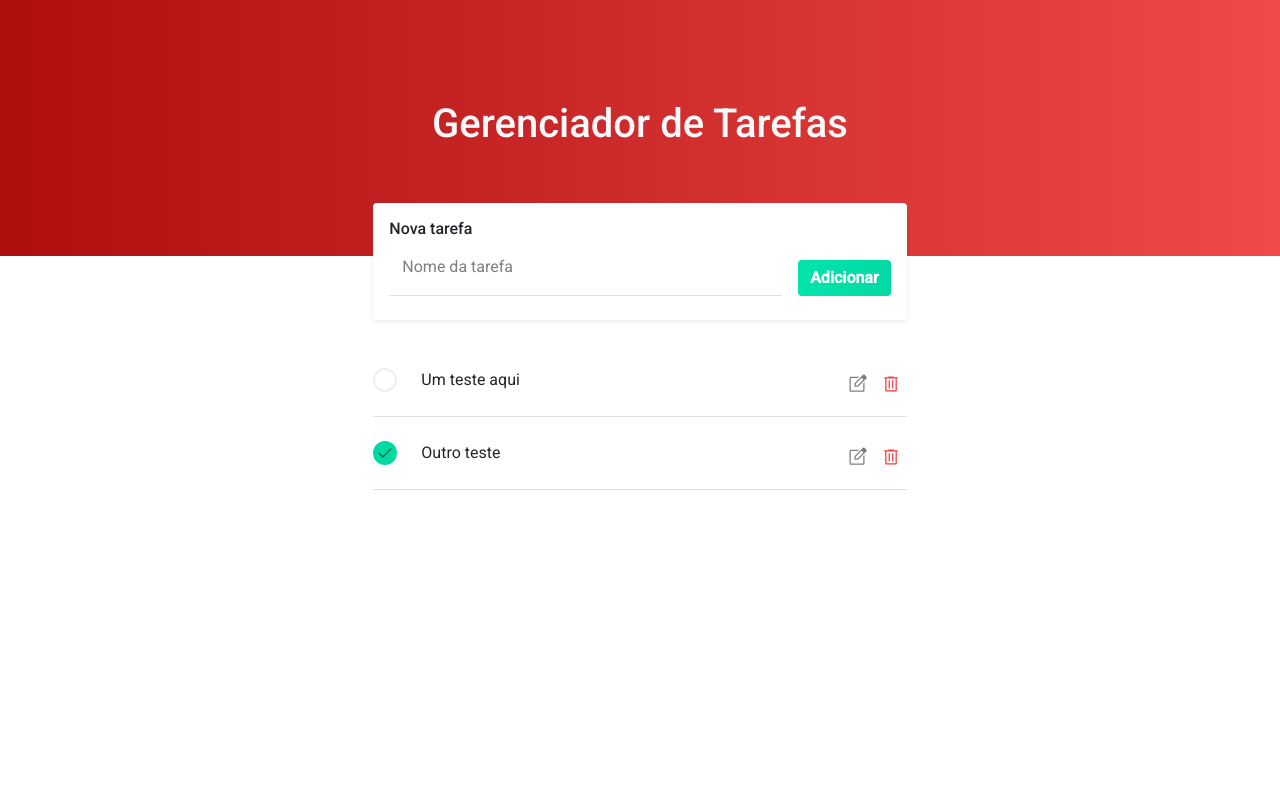
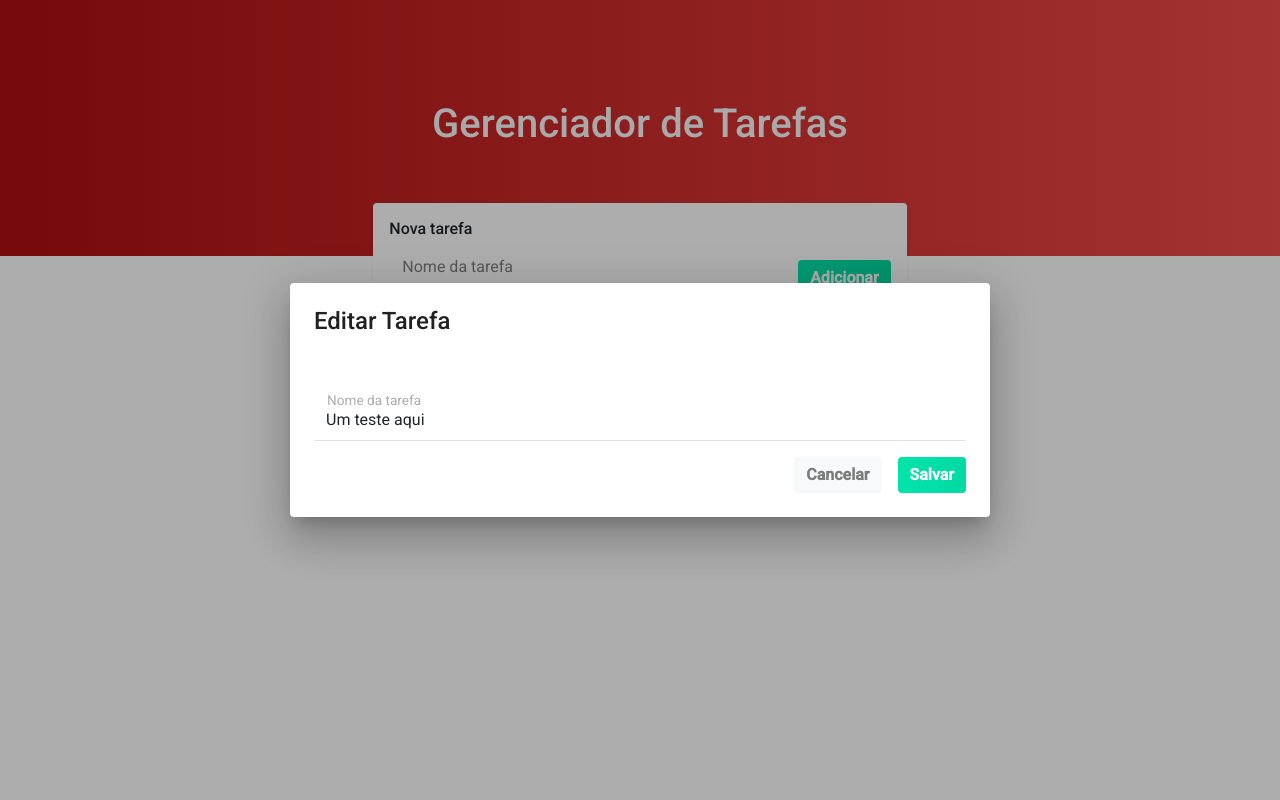
Before and after one commit to keidsondesigner/angular-todo-list, an Angular app: page /home in a window 1280 px wide. Both pictures are taken after a click on the picture 857 px from the left and 382 px from the top of the page. Shown: the top 800 px of the page. Built offline with nearby package versions, Linux system fonts and the light colour scheme.

Commit message:
criado component edit-todo-dialog

```diff
--- a/src/app/pages/home/home.component.ts
+++ b/src/app/pages/home/home.component.ts
@@ -1,6 +1,8 @@
 import { Component, OnInit } from '@angular/core';
 import { NgForm } from '@angular/forms';
+import { MatDialog } from '@angular/material/dialog';
 import { DataService } from 'src/app/service/data.service';
+import { EditTodoDialogComponent } from 'src/app/shared/components/edit-todo-dialog/edit-todo-dialog.component';
 import { Todo } from './../../model/todo.model';
 
 @Component({
@@ -13,7 +15,10 @@ export class HomeComponent implements OnInit {
 
   showValidationErrors: boolean = false;
 
-  constructor(private _todoDataService: DataService) { }
+  constructor(
+    private _todoDataService: DataService,
+    private dialog: MatDialog
+  ) {}
 
   ngOnInit(): void {
     this.todos = this._todoDataService.getAllTodos();
@@ -40,9 +45,20 @@ export class HomeComponent implements OnInit {
   }
 
   editTodo(todo: Todo) {
-    // pegando o index de cada todo do array de todos;
+    // pegando o index de cada "todo" do array de todos;
     const index = this.todos.indexOf(todo);
-    // this._todoDataService.updateTodo()
+
+    let dialogRef = this.dialog.open(EditTodoDialogComponent, {
+      width: '700px',
+      data: todo
+    });
+
+    dialogRef.afterClosed().subscribe((resultado) => {
+      console.log("resultado", resultado);
+      if(resultado) {
+        this._todoDataService.updateTodo(index, resultado);
+      }
+    })
   }
 
   deleteTodo(todo: Todo){
--- /dev/null
+++ b/src/app/shared/components/edit-todo-dialog/edit-todo-dialog.component.html
@@ -0,0 +1,20 @@
+<h1 class="fs-4 m-0 mb-5">Editar Tarefa</h1>
+<div mat-dialog-content>
+  <form #form="ngForm" (ngSubmit)="onFormSubmit(form)">
+    <div class="field">
+      <div class="control">
+        <div class="form-floating w-100">
+          <input type="text" class="input" [ngModel]="todo.text" name="text"  class="border-0 border-bottom form-control rounded-0" id="floatingInput" placeholder="nome da tarefa">
+          <label class="text-black-50" for="floatingInput">Nome da tarefa</label>
+        </div>
+      </div>
+    </div>
+
+    <div class="field is-grouped is-grouped-right mt-3">
+      <div class="control d-flex justify-content-end">
+        <button type="button" (click)="close()" class="align-self-auto align-self-md-end border-0 btn btn-light fw-semibold h-50 ms-0 ms-md-3 mt-3 mt-md-0 rounded-1 text-black-50">Cancelar</button>
+        <button type="submit" class="align-self-auto align-self-md-end border-0 btn btn-secondary fw-semibold h-50 ms-0 ms-md-3 mt-3 mt-md-0 rounded-1 button-save">Salvar</button>
+      </div>
+    </div>
+  </form>
+</div>
--- /dev/null
+++ b/src/app/shared/components/edit-todo-dialog/edit-todo-dialog.component.scss
@@ -0,0 +1,7 @@
+input {
+  box-shadow: none !important;
+}
+
+.button-save {
+  background: linear-gradient(to right, rgb(2, 228, 171), rgb(1, 217, 163));
+}
--- /dev/null
+++ b/src/app/shared/components/edit-todo-dialog/edit-todo-dialog.component.ts
@@ -0,0 +1,33 @@
+import { Component, OnInit, Inject } from '@angular/core';
+import { NgForm } from '@angular/forms';
+import { MatDialogRef, MAT_DIALOG_DATA } from '@angular/material/dialog';
+import { Todo } from 'src/app/model/todo.model';
+
+@Component({
+  selector: 'app-edit-todo-dialog',
+  templateUrl: './edit-todo-dialog.component.html',
+  styleUrls: ['./edit-todo-dialog.component.scss']
+})
+export class EditTodoDialogComponent implements OnInit {
+
+  constructor(
+    public dialogRef: MatDialogRef<EditTodoDialogComponent>,
+    @Inject(MAT_DIALOG_DATA) public todo: Todo
+  ) {}
+
+  ngOnInit(): void {
+  }
+
+  close() {
+    this.dialogRef.close();
+  }
+
+  onFormSubmit(form: NgForm){
+    const upadatedTodo = {
+      ...this.todo,
+      ...form.value
+    }
+
+    this.dialogRef.close(upadatedTodo);
+  }
+}
--- a/src/app/shared/shared.module.ts
+++ b/src/app/shared/shared.module.ts
@@ -1,16 +1,32 @@
 import { NgModule } from '@angular/core';
 import { CommonModule } from '@angular/common';
 import { TodoItemComponent } from './components/todo-item/todo-item.component';
+import { EditTodoDialogComponent } from './components/edit-todo-dialog/edit-todo-dialog.component';
+import { FormsModule } from '@angular/forms';
+import { MatDialogModule, MatDialogRef, MAT_DIALOG_DATA } from '@angular/material/dialog';
+import { MatInputModule } from '@angular/material/input';
+
+
 
 @NgModule({
   declarations: [
-    TodoItemComponent
+    TodoItemComponent,
+    EditTodoDialogComponent
   ],
   imports: [
-    CommonModule
+    CommonModule,
+    FormsModule,
+    MatDialogModule,
+    MatInputModule
   ],
   exports: [
-    TodoItemComponent
+    TodoItemComponent,
+    EditTodoDialogComponent,
+    MatDialogModule
+  ],
+  providers: [
+    { provide: MAT_DIALOG_DATA, useValue: {} },
+    { provide: MatDialogRef, useValue: {} }
   ]
 })
 export class SharedModule { }
```
Also changed, not shown: 1 other file (tests, documents, lock files or other folders).
